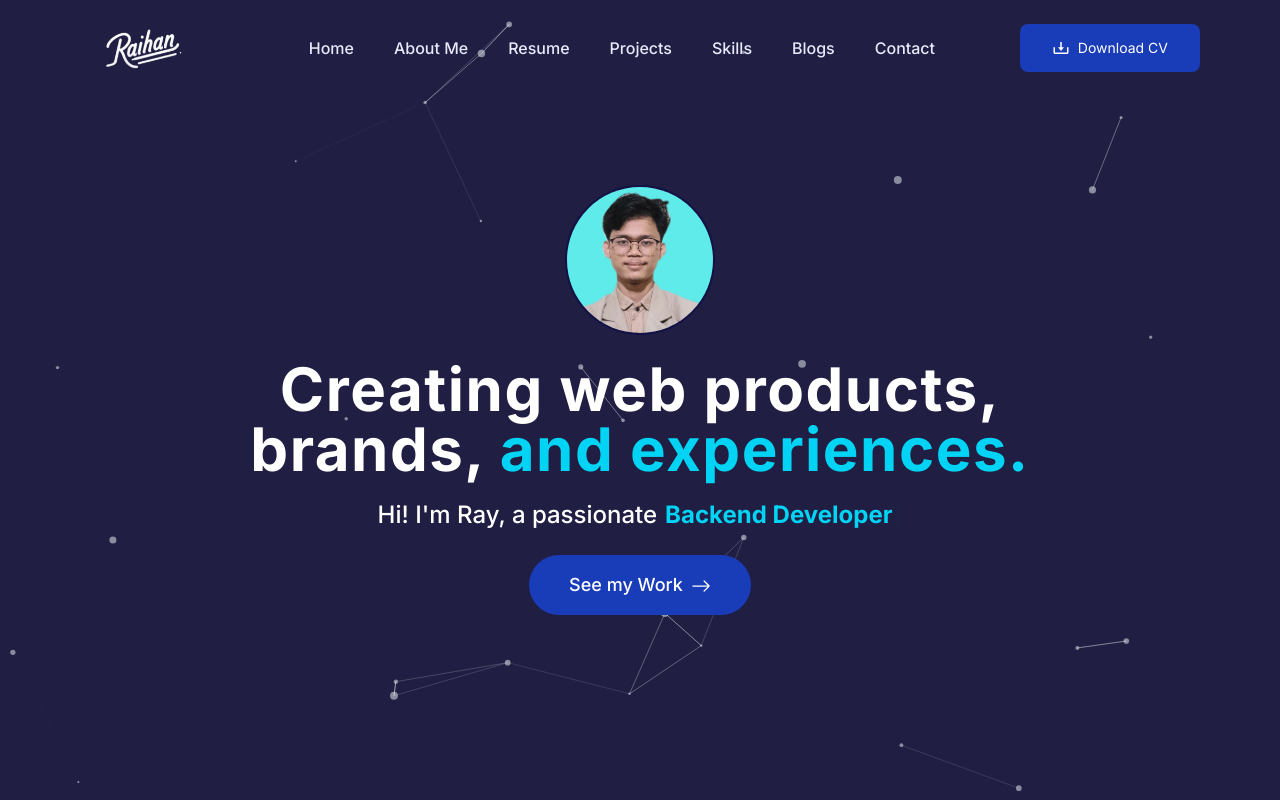
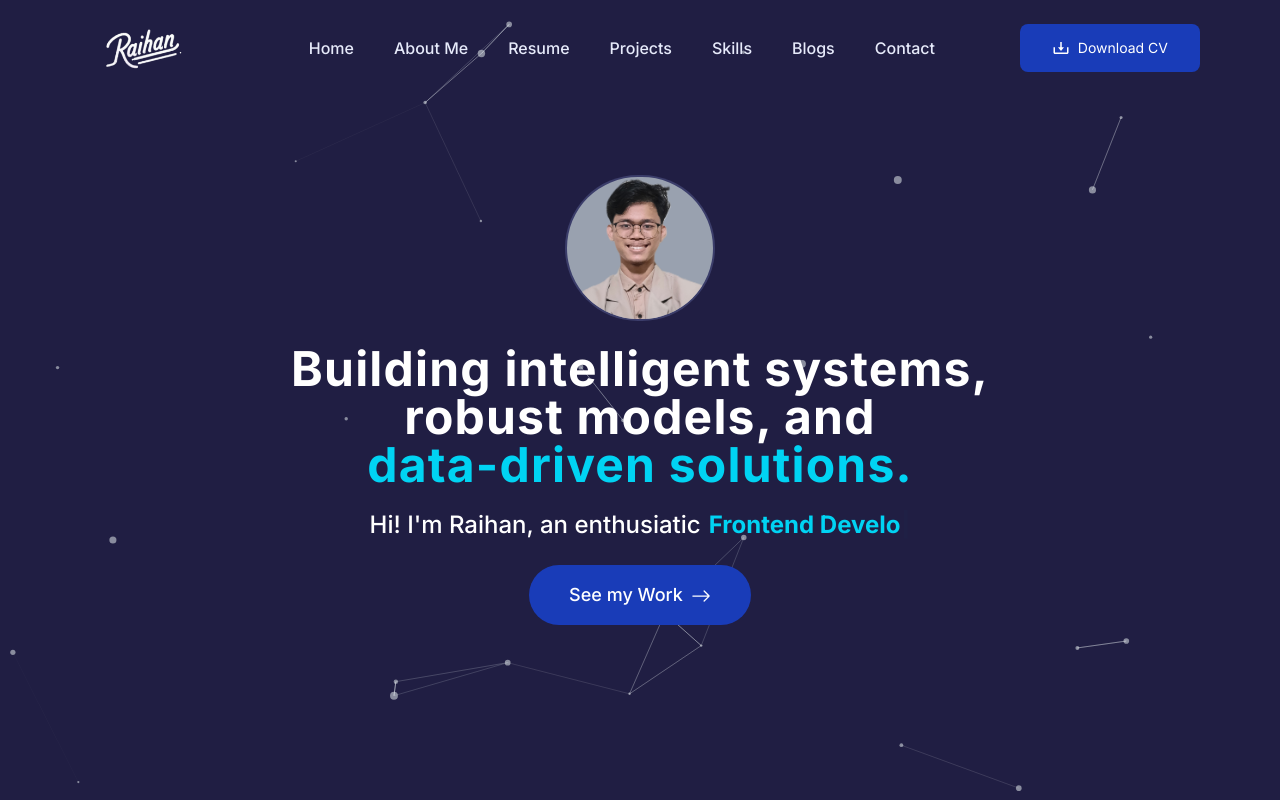
Before and after one commit to raihan-rizky/ray_portfolio, a Next.js app in the folder ray_portfolio/: page / in a window 1280 px wide. Shown: the top 800 px of the page. Built offline with nearby package versions, Linux system fonts and the light colour scheme.

Commit message:
finishing hero section

```diff
--- a/ray_portfolio/components/Home/Hero/Hero.tsx
+++ b/ray_portfolio/components/Home/Hero/Hero.tsx
@@ -15,35 +15,34 @@ const Hero = () => {
       <ParticlesHero />
       <div className="relative z-10 flex flex-col items-center">
         <Image
-          src="/images/s1.jpg"
+          src="/images/almet-me.png"
           alt="hero image"
           width={150}
           height={150}
-          className="rounded-full border-2 border-[#0c0c48aa]"
+          className=" z-9999 rounded-full border-2 border-[#0c0c48aa] bg-gray-400 "
           data-aos="fade-up"
         />
         <h1
           data-aos="fade-up"
           data-aos-delay="200"
-          className="text-2xl sm:text-4xl md:text-5xl lg:text-6xl mt-6 text-center font-bold tracking-wide"
+          className="text-2xl sm:text-4xl md:text-5xl lg:text-5xl mt-6 text-center font-bold tracking-wide"
         >
-          Creating web products, <br />
-          brands,
-          <span className="text-cyan-400"> and experiences.</span>
+          Building intelligent systems, <br /> robust models, and <br />
+          <span className="text-cyan-400"> data-driven solutions.</span>
         </h1>
         <h2
           data-aos="fade-up"
           data-aos-delay="400"
           className="mt-5 text-sm px-2 text-center sm:text-2xl font-medium flex items-center"
         >
-          Hi! I&apos;m Ray, a passionate
+          Hi! I&apos;m Raihan, an enthusiatic
           <span className="text-cyan-400 font-bold">
             <Typewriter
               options={{
                 strings: [
+                  "AI Engineer",
                   "Frontend Developer",
-                  "Backend Developer",
-                  "Web Developer",
+                  "Data Scientist",
                 ],
                 autoStart: true,
                 loop: true,
```
Also changed, not shown: ray_portfolio/public/images/almet-me.png (added).
